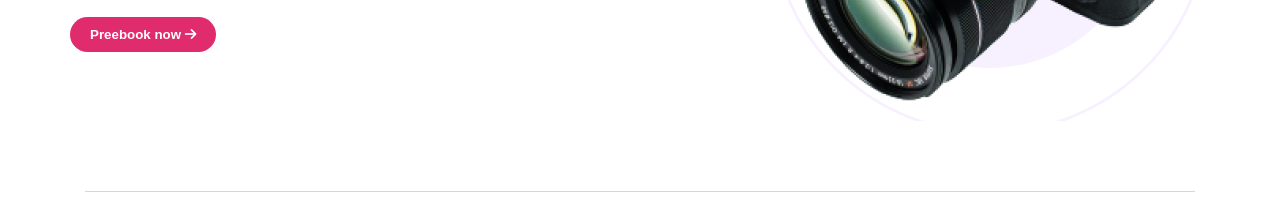
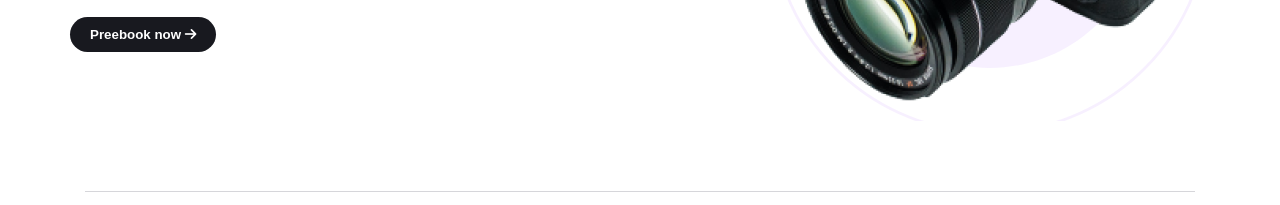
Before and after one commit to shemul345/influencer-gears, a plain HTML site: page index.html in a window 1280 px wide. In both pictures the pointer is over the button "Preebook now". Shown: the part 434-639 px from the top of the page. Drawn offline with Linux system fonts and the light colour scheme.

Commit message:
added a button animation

```diff
--- a/styles/influencer.css
+++ b/styles/influencer.css
@@ -26,6 +26,10 @@
     padding: 10px 20px;
     border-radius: 41px;
     border: none;
+    transition: all .3s;
+}
+.btn_primary:hover{
+ background-color: #18191F;
 }
 .max_width {
     max-width: 1140px;
```
